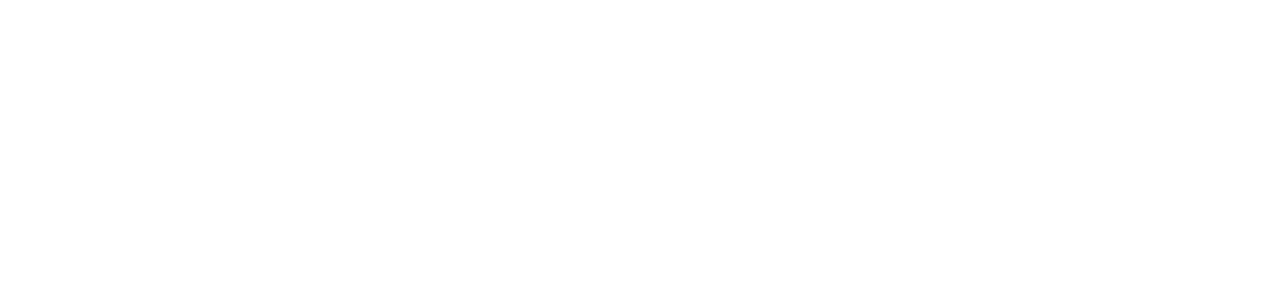
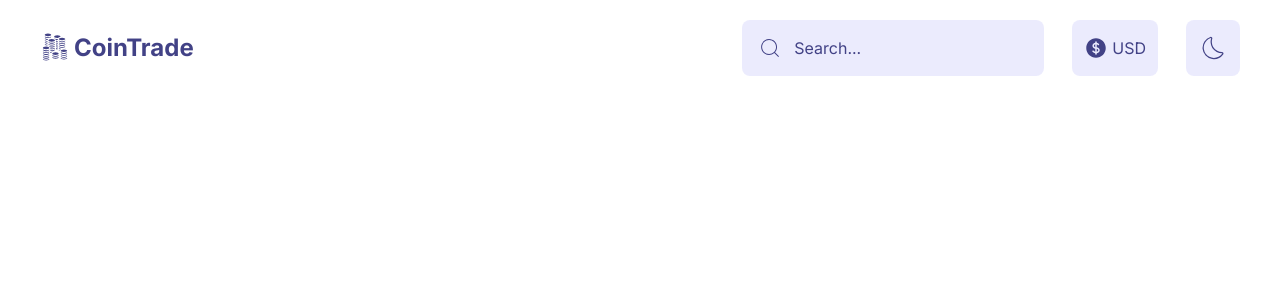
Before and after one commit to velinakennedy/crypto-app, a Next.js app: page / in a window 1280 px wide. Shown: the top 300 px of the page. Built offline with nearby package versions, Linux system fonts and the light colour scheme.

Commit message:
setup navbar components without functionality

```diff
--- /dev/null
+++ b/app/components/Navbar.tsx
@@ -0,0 +1,20 @@
+import { CiDark, CiSearch } from "react-icons/ci";
+import { HiCurrencyDollar } from "react-icons/hi2";
+import { GiCoins } from "react-icons/gi";
+
+const Navbar = () => {
+  return (
+    <div className="flex items-center justify-between h-full p-5 px-10 text-purple-text">
+        <h1 className="flex gap-1 text-2xl font-bold"><GiCoins className="text-3xl" /> CoinTrade</h1>
+        <div className="flex gap-7">
+            <div className="flex items-center h-full gap-3 p-4 rounded-lg bg-purple-secondary bg-opacity-40 placeholder-purple-text">
+                <CiSearch className="text-2xl" />
+                <input className="bg-transparent rounded-lg outline-none placeholder-purple-text" type="text" placeholder="Search..." />
+            </div>
+            <button className="flex items-center gap-1 p-3 rounded-lg bg-purple-secondary bg-opacity-40"><HiCurrencyDollar className="text-2xl" /> USD</button>
+            <button className="p-3 text-3xl rounded-lg bg-purple-secondary bg-opacity-40"><CiDark /></button>
+        </div>
+    </div>
+  )
+}
+export default Navbar
--- a/app/layout.tsx
+++ b/app/layout.tsx
@@ -1,6 +1,7 @@
 import type { Metadata } from "next";
 import { Inter } from "next/font/google";
 import "./globals.css";
+import Navbar from "./components/Navbar";
 
 const inter = Inter({ subsets: ["latin"] });
 
@@ -16,6 +17,7 @@
 }>) {
   return (
     <html lang="en">
+      <Navbar/>
       <body className={inter.className}>{children}</body>
     </html>
   );
--- a/tailwind.config.ts
+++ b/tailwind.config.ts
@@ -13,6 +13,11 @@
         "gradient-conic":
           "conic-gradient(from 180deg at 50% 50%, var(--tw-gradient-stops))",
       },
+      colors: {
+        'purple-text': '#424286',
+        'purple-primary': '#6161D6',
+        'purple-secondary': '#CCCCFA'
+      },
     },
   },
   plugins: [],
```
Also changed, not shown: package.json (+5 -4 lines), 1 other file (tests, documents, lock files or other folders).
